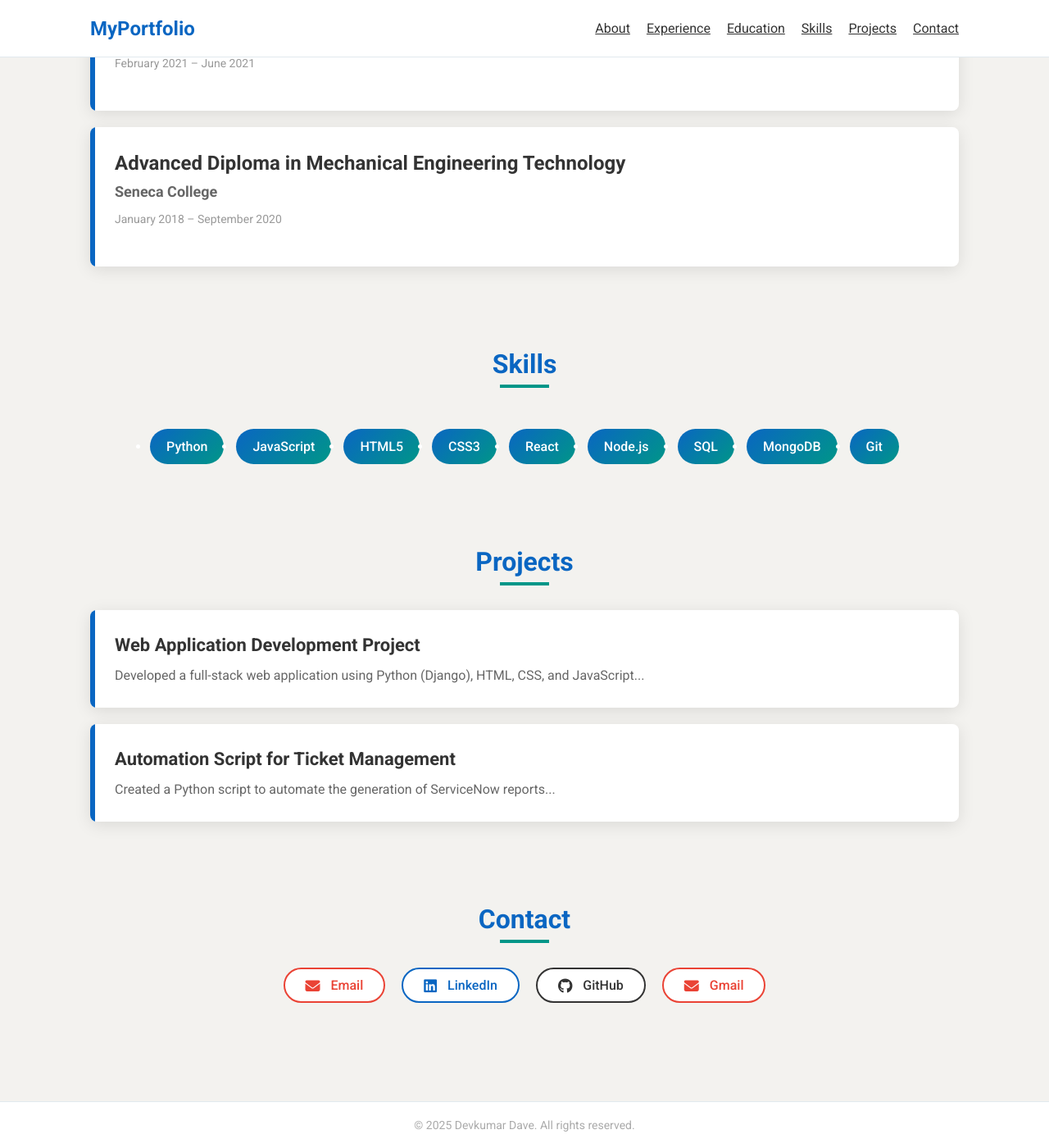
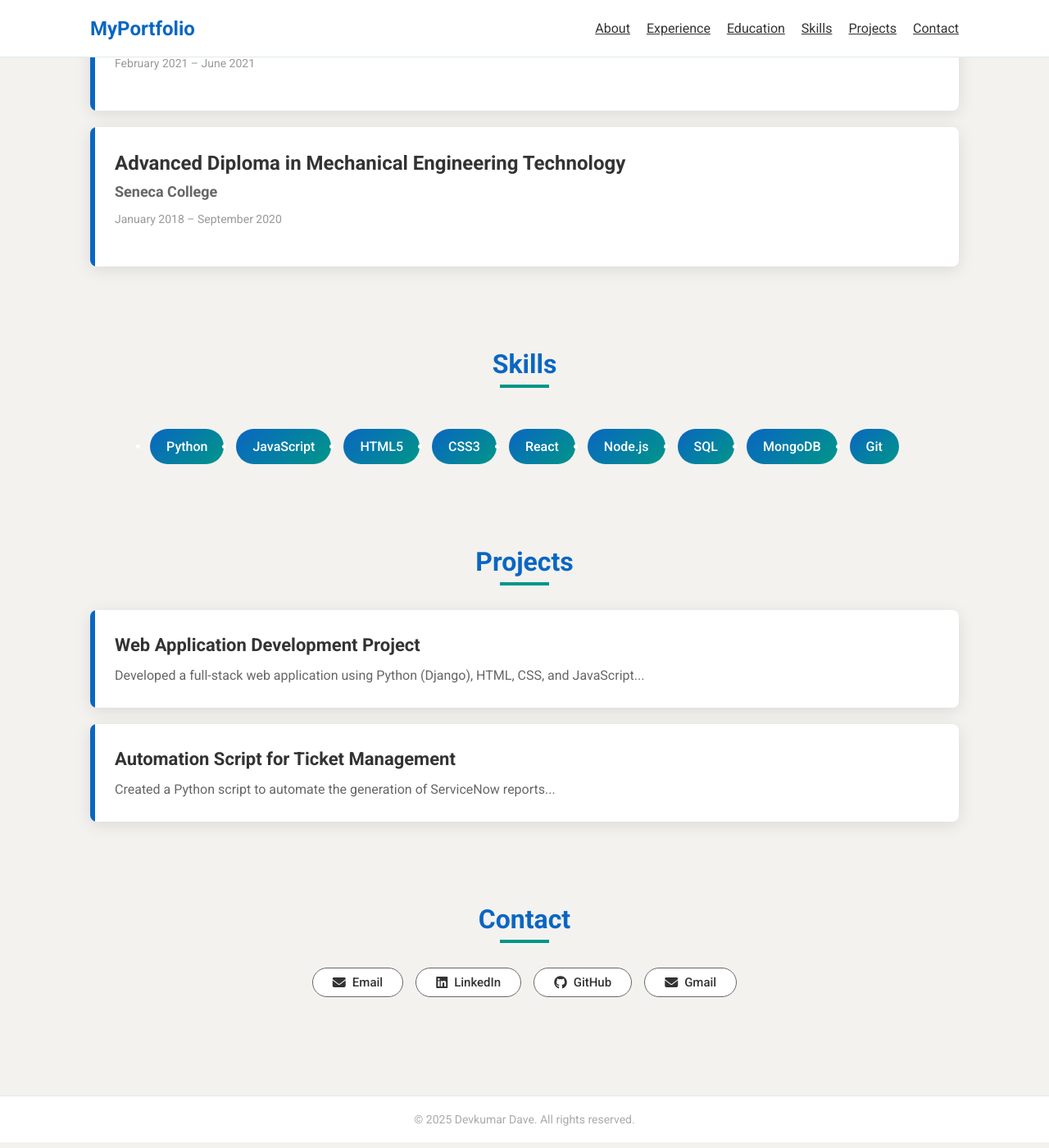
Before and after one commit to devdave666/resume, a Jekyll site: the page built from index.md, in a window 1280 px wide and 1400 px high, scrolled down 2262 px. Shown: the whole window at 82% size. Built offline with Jekyll 4.4.1, drawn with Linux system fonts in a browser that asks for light colours; a style sheet for code colours, icons or effects is not loaded.

Commit message:
Update styles.css

```diff
--- a/assets/css/styles.css
+++ b/assets/css/styles.css
@@ -449,107 +449,58 @@ main {
     display: flex;
     justify-content: center;
     align-items: center;
-    gap: 20px;
-    margin: 40px 0;
+    gap: 15px;
+    margin: 40px auto;
+    max-width: 600px;
     flex-wrap: wrap;
+    padding: 0 20px;
 }
 
 .contact-button {
     display: inline-flex;
     align-items: center;
     justify-content: center;
-    padding: 10px 25px;
-    background-color: #fff;
-    border: 2px solid;
+    gap: 8px;
+    padding: 8px 24px;
+    background-color: white;
+    border: 1.5px solid #666;
     border-radius: 50px;
     text-decoration: none;
+    color: #333;
+    font-size: 15px;
     font-weight: 500;
-    font-size: 16px;
     transition: all 0.3s ease;
-    min-width: 120px;
+    min-width: 110px;
 }
 
-/* Icon styles */
 .contact-button i {
-    margin-right: 8px;
-    font-size: 18px;
+    font-size: 16px;
 }
 
-.contact-label {
-    margin-left: 5px;
-}
-
-/* Platform-specific styles */
-.contact-button:nth-of-type(1) { /* Email */
-    border-color: #EA4335;
-    color: #EA4335;
-}
-.contact-button:nth-of-type(1) i {
-    color: #EA4335;
-}
-.contact-button:nth-of-type(1):hover,
-.contact-button:nth-of-type(1):hover i {
-    background-color: #EA4335;
-    color: #fff;
-}
-
-.contact-button:nth-of-type(2) { /* LinkedIn */
-    border-color: #0A66C2;
-    color: #0A66C2;
-}
-.contact-button:nth-of-type(2) i {
-    color: #0A66C2;
-}
-.contact-button:nth-of-type(2):hover,
-.contact-button:nth-of-type(2):hover i {
-    background-color: #0A66C2;
-    color: #fff;
-}
-
-.contact-button:nth-of-type(3) { /* GitHub */
-    border-color: #333;
-    color: #333;
-}
-.contact-button:nth-of-type(3) i {
-    color: #333;
-}
-.contact-button:nth-of-type(3):hover,
-.contact-button:nth-of-type(3):hover i {
-    background-color: #333;
-    color: #fff;
-}
-
-.contact-button:nth-of-type(4) { /* Gmail */
-    border-color: #EA4335;
-    color: #EA4335;
-}
-.contact-button:nth-of-type(4) i {
-    color: #EA4335;
-}
-.contact-button:nth-of-type(4):hover,
-.contact-button:nth-of-type(4):hover i {
-    background-color: #EA4335;
-    color: #fff;
+.contact-button:hover {
+    transform: translateY(-2px);
+    box-shadow: 0 2px 5px rgba(0,0,0,0.1);
 }
 
 /* Responsive design */
 @media (max-width: 768px) {
     .contact-section {
-        padding: 0 20px;
-        gap: 15px;
+        gap: 12px;
     }
 
+    .contact-button {
+        padding: 6px 20px;
+        font-size: 14px;
+    }
+}
+
+@media (max-width: 480px) {
     .contact-button {
         width: calc(50% - 10px);
         min-width: unset;
     }
 }
 
-@media (max-width: 480px) {
-    .contact-button {
-        width: 100%;
-    }
-}
 
 /* Footer */
 footer {
```
